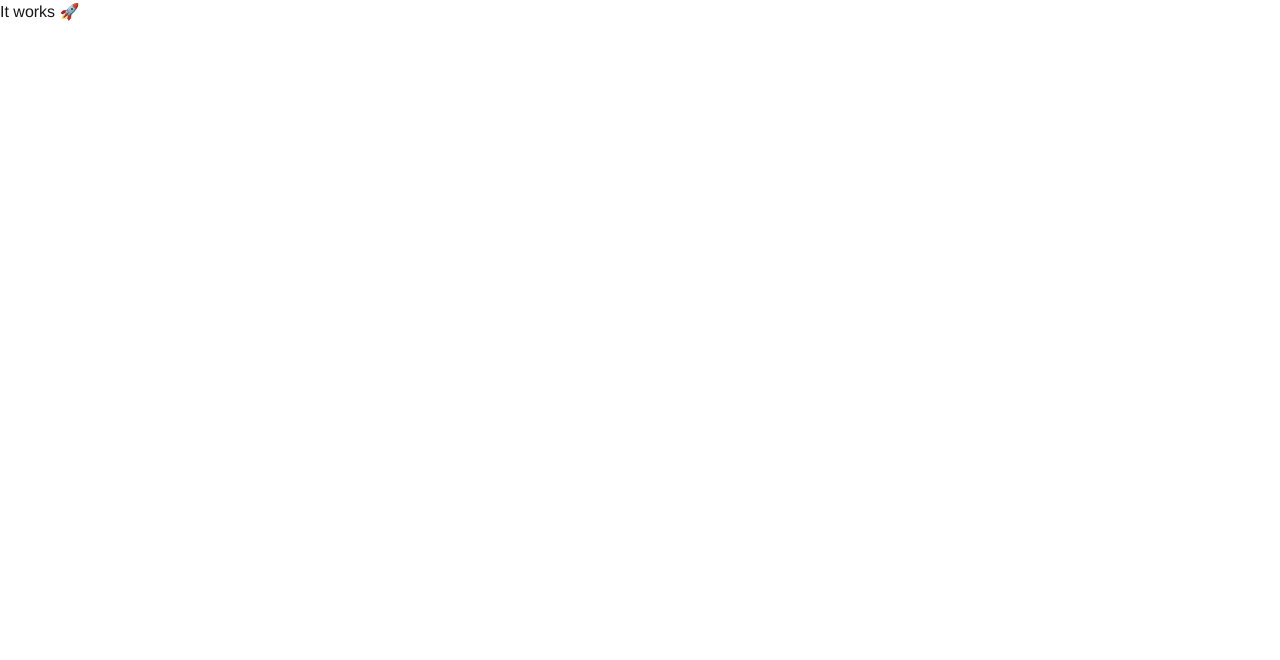
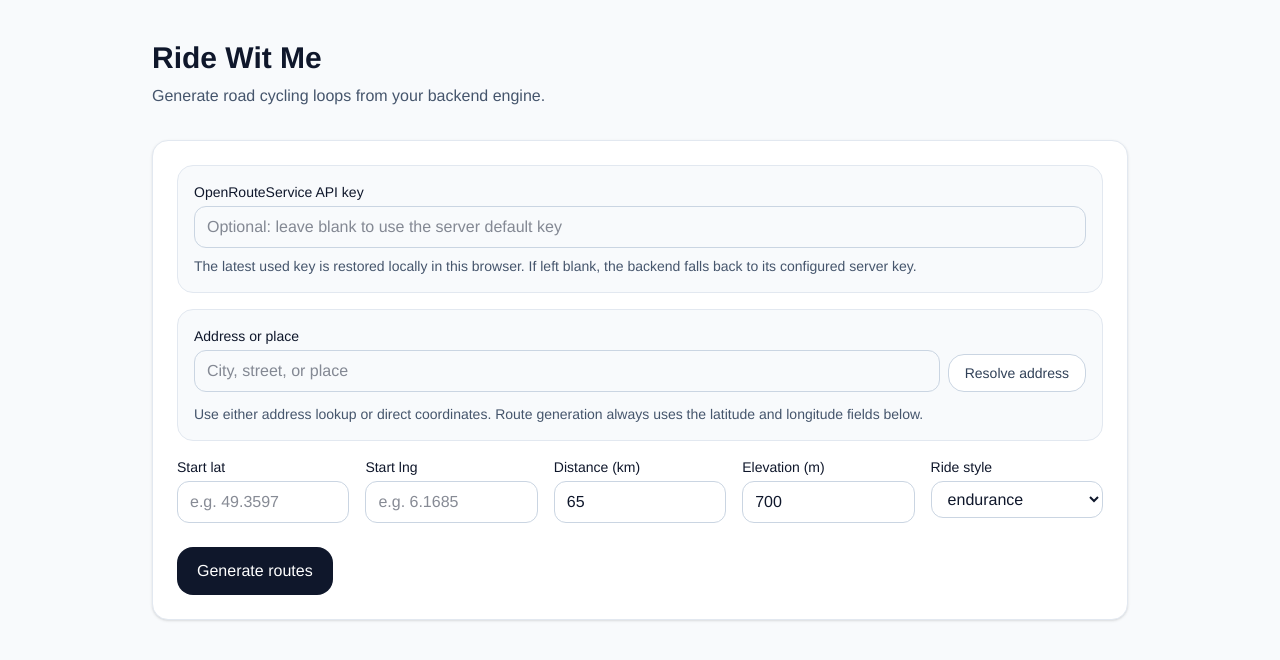
Before and after one commit to max-hum/ride-wit-me, a Next.js app in the folder web/: page / in a window 1280 px wide. Shown: the top 660 px of the page. Built offline with nearby package versions, Linux system fonts and the light colour scheme.

Commit message:
Remove test

```diff
--- a/web/app/page.tsx
+++ b/web/app/page.tsx
@@ -1,10 +1,3 @@
-export default function Page() {
-  return <div>It works 🚀</div>;
-}
-
-
-/*
-
 "use client";
 
 import { useEffect, useState } from "react";
@@ -531,5 +524,3 @@ function Metric({ label, value }: { label: string; value: string }) {
     </div>
   );
 }
-
-*/
```
